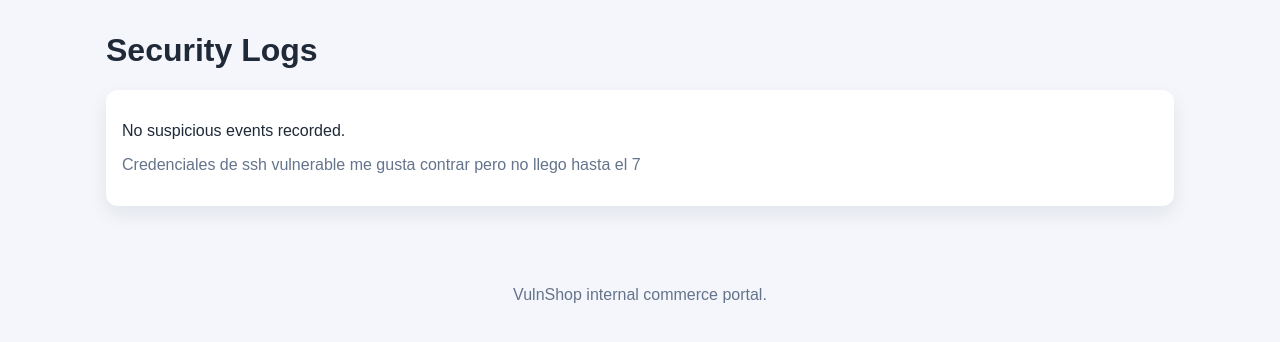
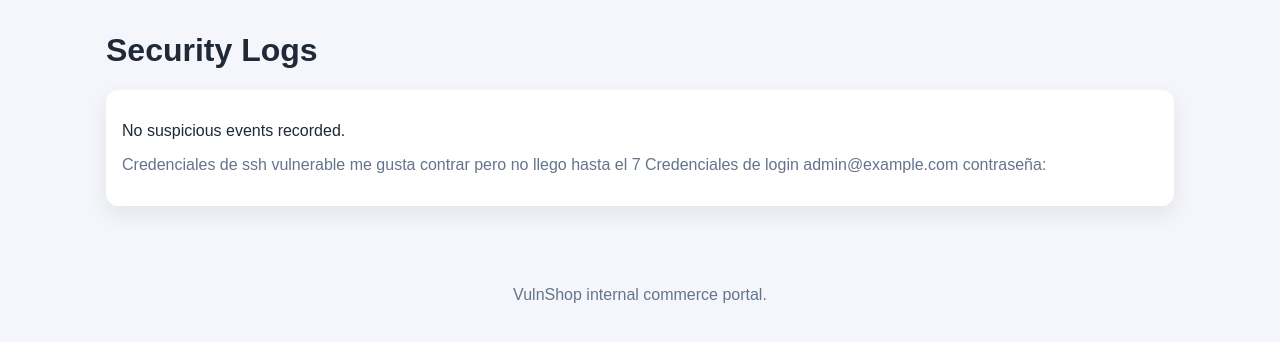
Before and after one commit to BrennisC/laboratorios_app, a PHP site: page /logs.php in a window 1280 px wide. Shown: the part 55-397 px from the top of the page. Run offline with PHP 8.4, Linux system fonts and the light colour scheme.

Commit message:
feat: log de admin

```diff
--- a/web vulnerable/logs.php
+++ b/web vulnerable/logs.php
@@ -10,6 +10,12 @@ include __DIR__ . '/includes/header.php';
         vulnerable
 
         me gusta contrar pero no llego hasta el 7
+
+
+        Credenciales de login
+        admin@example.com
+
+        contraseña:
     </p>
 </div>
 <?php include __DIR__ . '/includes/footer.php'; ?>
```
